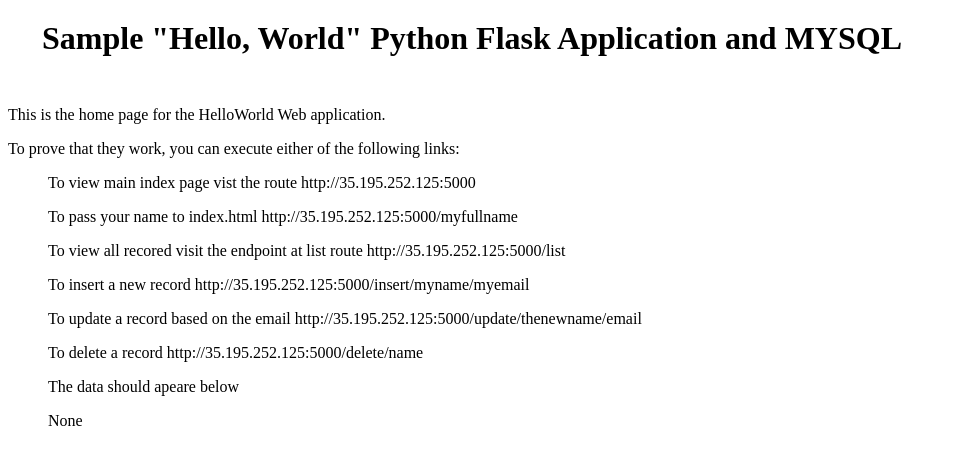
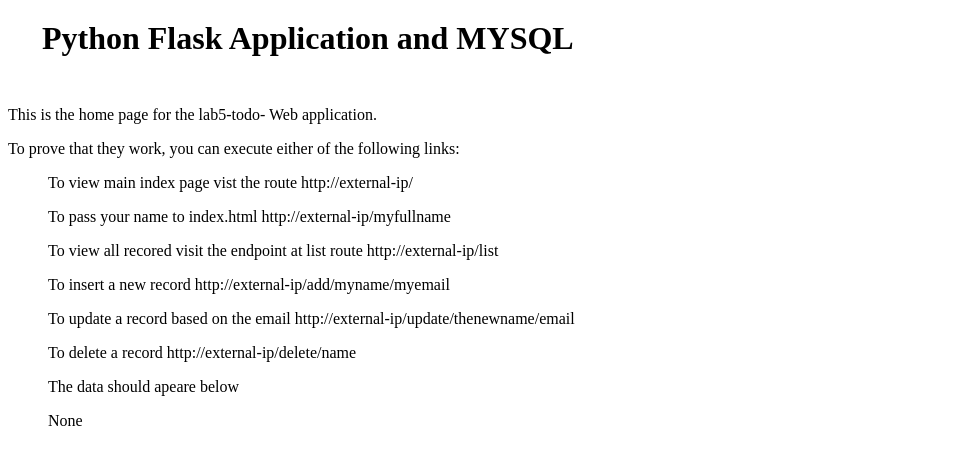
Before and after one commit to pony1487/lab5-todo-repo, a Flask app: page / in a window 1280 px wide. Shown: the top 465 px of the page, without its empty margins (0-956 px from the left). Run offline with Flask 2, Linux system fonts and the light colour scheme; some libraries are stand-ins or nearby versions.

Commit message:
Fixed insert issue. Route is called add not insert

```diff
--- a/myapp/app.py
+++ b/myapp/app.py
@@ -27,6 +27,7 @@
     rv = cur.fetchall() #Retreive all rows returend by the SQL statment
     return render_template('index.html', name=str(rv))     #Return the data in a string format
 
+#NOTE!!!!. This is called http://external-ip/insert in his HTML file
 @app.route("/add/<name>/<task>")
 def add(name=None, task=None):
     cur= mysql.connection.cursor()
@@ -36,7 +37,7 @@
     data=(name,task)
     cur.execute(insert_stmt, data)
     mysql.connection.commit()
-    return render_template('index.html', name="New Record is added to the database")
+    return render_template('index.html', name="Record added")
 
 @app.route("/update/<name>/<task>")
 def update(name=None, task=None):
--- a/myapp/templates/index.html
+++ b/myapp/templates/index.html
@@ -1,6 +1,6 @@
 <html>
   <head>
-    <title>Sample "Hello, World" Python Flask Application</title>
+    <title>Ronan Connolly lab5-todo-repo</title>
   </head>
   <body bgcolor=white>
 
@@ -9,21 +9,21 @@
         <td>
          </td>
         <td>
-          <h1>Sample "Hello, World" Python Flask Application and MYSQL</h1>
+          <h1>Python Flask Application and MYSQL</h1>
 
         </td>
       </tr>
     </table>
 
-    <p>This is the home page for the HelloWorld Web application. </p>
+    <p>This is the home page for the lab5-todo- Web application. </p>
     <p>To prove that they work, you can execute either of the following links:
     <ul>
-      <p> To view main index page vist the route http://35.195.252.125:5000 </p>
-      <p>To pass your name to index.html http://35.195.252.125:5000/myfullname </p>
-       <p> To view all recored visit the endpoint at list route  http://35.195.252.125:5000/list</p>
-       <p>To insert a new record http://35.195.252.125:5000/insert/myname/myemail</p>
-       <p>To update a record based on the email  http://35.195.252.125:5000/update/thenewname/email</p>
-        <p>To delete a record http://35.195.252.125:5000/delete/name </p>
+      <p> To view main index page vist the route http://external-ip/ </p>
+      <p>To pass your name to index.html http://external-ip/myfullname </p>
+       <p> To view all recored visit the endpoint at list route  http://external-ip/list</p>
+       <p>To insert a new record http://external-ip/add/myname/myemail</p>
+       <p>To update a record based on the email  http://external-ip/update/thenewname/email</p>
+        <p>To delete a record http://external-ip/delete/name </p>
 
       </ul>
       <ul>
```
